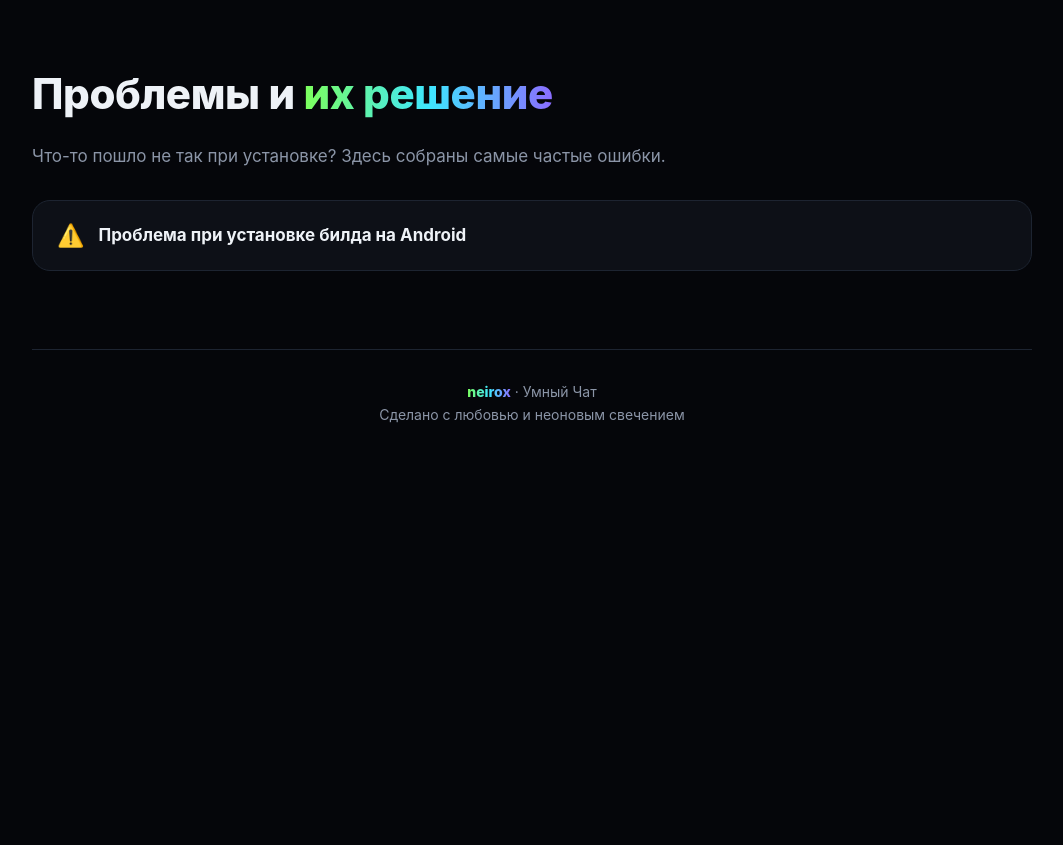
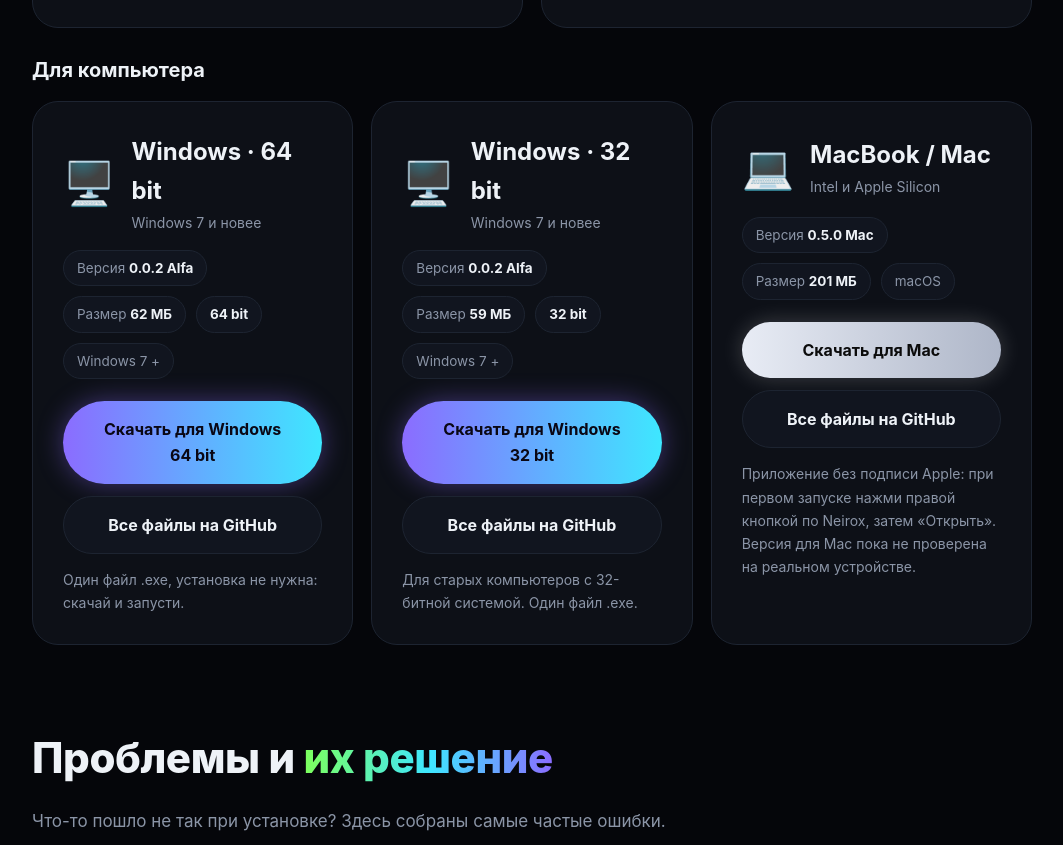
Before and after one commit to 4yrfd6vww2-cmd/calculat, a plain HTML site: page docs/index.html in a window 1280 px wide. Shown: the part 4258-5103 px from the top of the page, without its empty margins (108-1171 px from the left). Before the commit the page ends 4734 px from the top, so only its background shows below. Drawn offline with Linux system fonts and the light colour scheme.

Commit message:
Site: add PC downloads (Windows 32/64 bit, Mac)
Co-Authored-By: Claude Sonnet 5.5 <noreply@anthropic.com>
Claude-Session: https://claude.ai/code/session_01QK43xz4fHHarSogbBPEHWP

```diff
--- a/docs/index.html
+++ b/docs/index.html
@@ -136,6 +136,12 @@ h2{font-size:clamp(28px,5vw,42px);font-weight:800;letter-spacing:-.01em;margin-b
 .dl-card.ios .btn{color:#021013;background:linear-gradient(90deg,var(--c),#7ab7ff);box-shadow:0 0 26px rgba(62,231,255,.4)}
 .dl-card.and .btn{color:#041006;background:linear-gradient(90deg,var(--g),#b8ff5c);box-shadow:0 0 26px rgba(125,255,92,.4)}
 .note{color:var(--muted);font-size:14px;margin-top:14px}
+.grp{font-size:20px;margin:26px 0 14px;color:var(--text)}
+.dl-card.win:hover{border-color:var(--p);box-shadow:0 0 36px rgba(139,108,255,.25)}
+.dl-card.mac:hover{border-color:#ffffff55;box-shadow:0 0 36px rgba(255,255,255,.12)}
+.dl-card.win .btn:not(.gh){color:#0a0714;background:linear-gradient(90deg,var(--p),var(--c));box-shadow:0 0 26px rgba(139,108,255,.4)}
+.dl-card.mac .btn:not(.gh){color:#0b0b0b;background:linear-gradient(90deg,#e8ecf5,#aeb6c8);box-shadow:0 0 22px rgba(255,255,255,.2)}
+.dl-card{flex:1 1 300px}
 
 /* problems */
 details{
@@ -318,6 +324,7 @@ footer .grad{font-weight:800}
   <section id="download">
     <h2>Скачать <span class="grad">neirox</span></h2>
     <p class="sub">Выберите свою платформу. Приложение бесплатное и устанавливается за пару минут.</p>
+    <h3 class="grp">Для телефона</h3>
     <div class="dl">
 
       <div class="dl-card ios">
@@ -351,6 +358,58 @@ footer .grad{font-weight:800}
       </div>
 
     </div>
+
+    <h3 class="grp">Для компьютера</h3>
+    <div class="dl">
+
+      <div class="dl-card win">
+        <div class="dl-top">
+          <div class="big">🖥️</div>
+          <div><h3>Windows · 64 bit</h3><small>Windows 7 и новее</small></div>
+        </div>
+        <div class="meta">
+          <span class="chip">Версия <b>0.0.2 Alfa</b></span>
+          <span class="chip">Размер <b>62 МБ</b></span>
+          <span class="chip"><b>64 bit</b></span>
+          <span class="chip">Windows 7 +</span>
+        </div>
+        <a class="btn" href="https://github.com/4yrfd6vww2-cmd/calculat/releases/download/desktop-3/Neirox-Windows.exe">Скачать для Windows 64 bit</a>
+        <a class="btn gh" href="https://github.com/4yrfd6vww2-cmd/calculat/releases/tag/desktop-3">Все файлы на GitHub</a>
+        <p class="note">Один файл .exe, установка не нужна: скачай и запусти.</p>
+      </div>
+
+      <div class="dl-card win">
+        <div class="dl-top">
+          <div class="big">🖥️</div>
+          <div><h3>Windows · 32 bit</h3><small>Windows 7 и новее</small></div>
+        </div>
+        <div class="meta">
+          <span class="chip">Версия <b>0.0.2 Alfa</b></span>
+          <span class="chip">Размер <b>59 МБ</b></span>
+          <span class="chip"><b>32 bit</b></span>
+          <span class="chip">Windows 7 +</span>
+        </div>
+        <a class="btn" href="https://github.com/4yrfd6vww2-cmd/calculat/releases/download/desktop-3/Neirox-Windows-32.exe">Скачать для Windows 32 bit</a>
+        <a class="btn gh" href="https://github.com/4yrfd6vww2-cmd/calculat/releases/tag/desktop-3">Все файлы на GitHub</a>
+        <p class="note">Для старых компьютеров с 32-битной системой. Один файл .exe.</p>
+      </div>
+
+      <div class="dl-card mac">
+        <div class="dl-top">
+          <div class="big">💻</div>
+          <div><h3>MacBook / Mac</h3><small>Intel и Apple Silicon</small></div>
+        </div>
+        <div class="meta">
+          <span class="chip">Версия <b>0.5.0 Mac</b></span>
+          <span class="chip">Размер <b>201 МБ</b></span>
+          <span class="chip">macOS</span>
+        </div>
+        <a class="btn" href="https://github.com/4yrfd6vww2-cmd/calculat/releases/download/desktop-3/Neirox-Mac.dmg">Скачать для Mac</a>
+        <a class="btn gh" href="https://github.com/4yrfd6vww2-cmd/calculat/releases/tag/desktop-3">Все файлы на GitHub</a>
+        <p class="note">Приложение без подписи Apple: при первом запуске нажми правой кнопкой по Neirox, затем «Открыть». Версия для Mac пока не проверена на реальном устройстве.</p>
+      </div>
+
+    </div>
   </section>
 
   <section id="problems">
```
